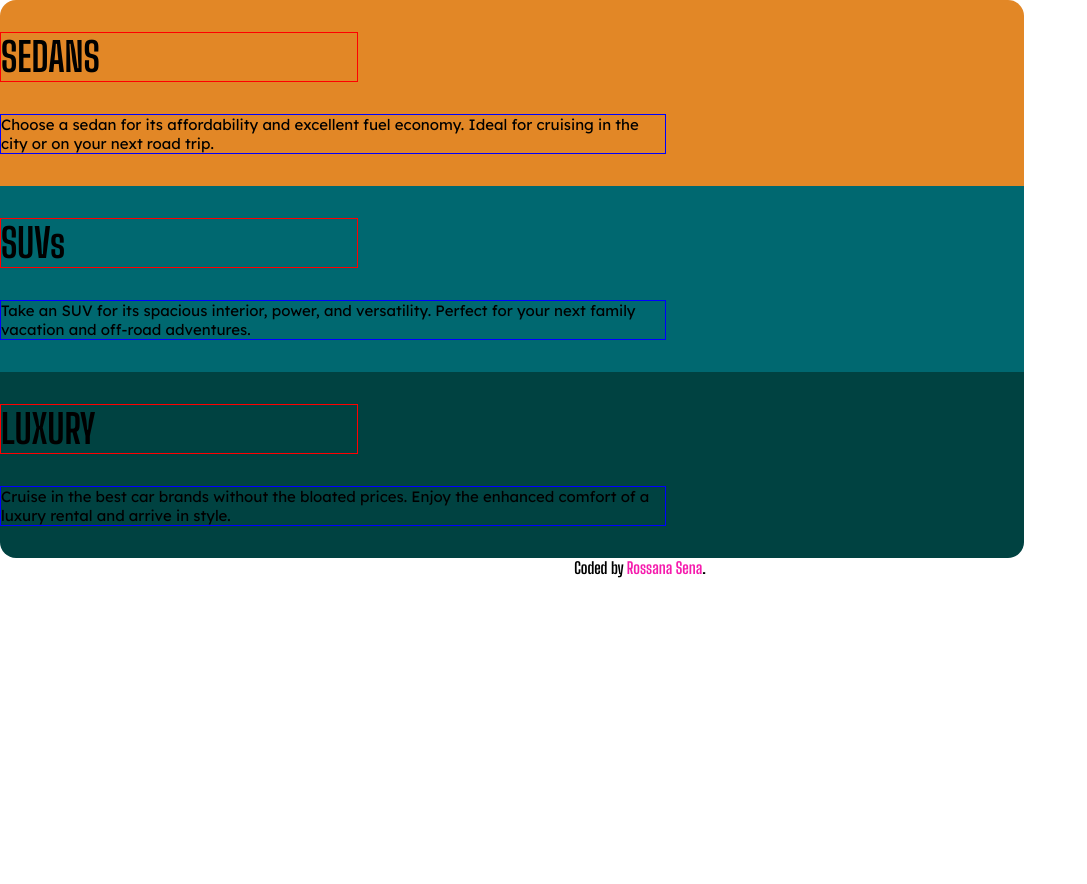
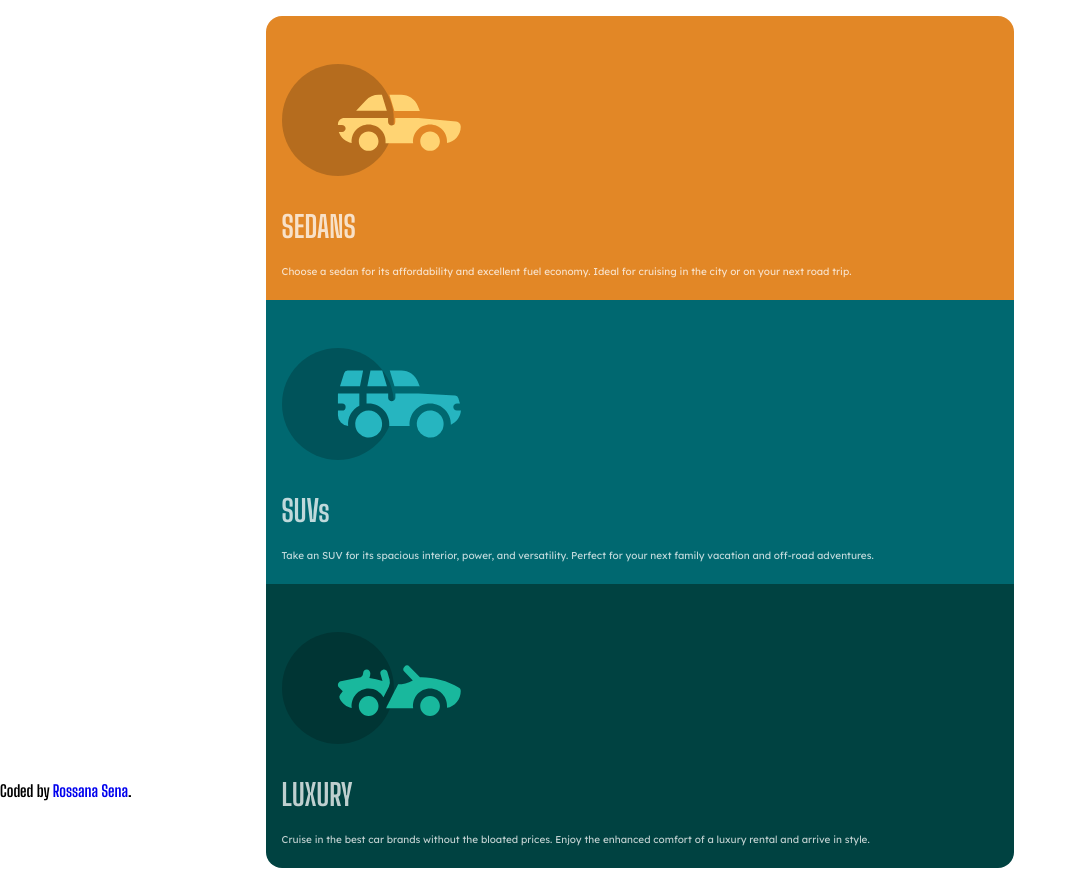
Before and after one commit to RossanaSena/Card-3-colunas-com-responsividade, a plain HTML site: page index.html in a window 1280 px wide. Shown: the whole page, without its empty margins (0-1087 px from the left). Before the commit the page ends 800 px from the top, so only its background shows below. Drawn offline with Linux system fonts and the light colour scheme.

Commit message:
Início dos Cards em coluna

```diff
--- a/assets/css/styles.css
+++ b/assets/css/styles.css
@@ -6,94 +6,97 @@
 
 :root {
     /* colors */
-    --mainBackground: hsla(0, 0%, 100%, 0.75);
-    --background-color-first-card: #E28726;
-    --background-color-second-card: #006870;
-    --background-color-tertiary-card: #004241;
-    --background-headings-buttons: #F2F2F2;
-    --footer: #f51cad;
+    --white-transparency: hsla(0, 0%, 100%, 0.75);
+    --bright-orange: #E28726;
+    --dark-cyan: #006870;
+    --very-dark-cyan: #004241;
+    --very-light-gray : #F2F2F2;
 
     /* font */
-    --title-fontSize: 40px;
+    --title-fontSize: 30px;
     --title-fontFamily: 'Big Shoulders Display', cursive;
-    --paragraph-fontSize: 15px;
+    --paragraph-fontSize: 10px;
     --paragraph-fontFamily: 'Lexend Deca', sans-serif;
-
-    /* z-index */
-    --z-indexBackground: 1;
-    --z-indexCardBack: 2;
-    --z-indexCardFront: 3;
-    --z-indexCircles: 4;
 }
 
-body, footer {
+body {
     font-size: var(--main-fontSize);
     width: 100%;
-    height: 100%;
+    min-height: 100vh;
 }
 
 /* MOBILE */
 
-#mainBackgroud {
+.mainBackground {
     display: flex;
+    flex-direction: column;
     align-items: center;
-    width: 100% ;
-    height:100%;
-    color: var(--mainBackground);
+    width: 100%;
+    height: 100%;
+    color: var(--white-transparency);
+    padding: 1rem;
 }
 
-#sedans, #suvs, #luxury {
+.carsModel {
     display: flex;
     flex-direction: column;
-    width: 80%;
+    width: 60%;
+    padding: 1rem;
 }
 
-#sedans {
-    background-color: var(--background-color-first-card);
+.carsIcon {
+    width: 25%;
+    margin: 2rem 0 2rem 0;
+}
+
+.sedans {
+    background-color: var(--bright-orange);
     border-radius: 1rem 1rem 0 0;
 }
 
-#suvs {
-    background-color: var(--background-color-second-card);
+.suvs {
+    background-color: var(--dark-cyan);
 }
 
-#luxury {
-    background-color: var(--background-color-tertiary-card);
+.luxury {
+    background-color: var(--very-dark-cyan);
     border-radius: 0 0 1rem 1rem;
 }
 
+.containerText {
+    display: flex;
+    flex-direction: column;
+}
+
 .title {
-    width: 35%;
+    width: 100%;
     height: 30%;
     font-size: var(--title-fontSize);
     font-family: var(--title-fontFamily);
-    margin-top: 2rem;
-    margin-bottom: 1rem;
-    border: 1px solid red;
+    padding-bottom: 1rem;
 }
 
 .paragraph {
-    width: 65%;
+    width: 100%;
     height: 20%;
     font-size: var(--paragraph-fontSize);
     font-family: var(--paragraph-fontFamily);
-    margin-top: 1rem;
-    margin-bottom: 2rem;
-    border: 1px solid blue;
+    line-height: 1.5rem;
 }
 
-/* DESKTOP */
+/* Footer */
 
-
-/* Footer */
+.footer {
+    position: absolute;
+    text-align: center;
+    bottom: 0;
+}
 
 .attribution {
     font-size: var(--main-fontSize);
     font-family: var(--title-fontFamily);
-    text-align: center;
 }
 
 .attribution a {
     text-decoration: none;
-    color: var(--footer);
 }
--- a/index.html
+++ b/index.html
@@ -20,19 +20,24 @@
 
 <body>
   <main>
-    <section id="mainBackground">
-      <section id="sedans">
+    <section class="mainBackground">
+
+      <section class="carsModel sedans">
+        <div class="containerText">
+          <img src="./assets/images/icon-sedans.svg" class="carsIcon" alt=" Sedans Icon">
           <div class="title">
             SEDANS
           </div>
           <div class="paragraph">
             Choose a sedan for its affordability and excellent fuel economy. Ideal for cruising in the city or on your
-          next
-          road trip.
+            next road trip.
+          </div>
         </div>
       </section>
 
-      <section id="suvs">
+      <section class="carsModel suvs">
+        <div class="containerText">
+          <img src="assets/images/icon-suvs.svg" class="carsIcon" alt="SUVs Icon">
           <div class="title">
             SUVs
           </div>
@@ -40,22 +45,26 @@
             Take an SUV for its spacious interior, power, and versatility. Perfect for your next family vacation and
             off-road adventures.
           </div>
+        </div>
       </section>
 
-      <section id="luxury">
+      <section class="carsModel luxury">
+        <div class="containerText">
+          <img src="assets/images/icon-luxury.svg" class="carsIcon" alt="Luxury Icon">
           <div class="title">
             LUXURY
           </div>
           <div class="paragraph">
-          Cruise in the best car brands without the bloated prices. Enjoy the enhanced comfort of a luxury
-          rental and arrive in style.
+            Cruise in the best car brands without the bloated prices. Enjoy the enhanced comfort of a luxury rental and arrive in style.
+          </div>
         </div>
       </section>
+
     </section>
   </main>
 
   <!-- Footer -->
-  <Footer>
+  <Footer class="footer">
     <div class="attribution">
       Coded by <a href="https://linktr.ee/rossanasena" target="_blank">Rossana Sena</a>.
     </div>
```
Lines whose indentation alone changed are shown as unchanged.
